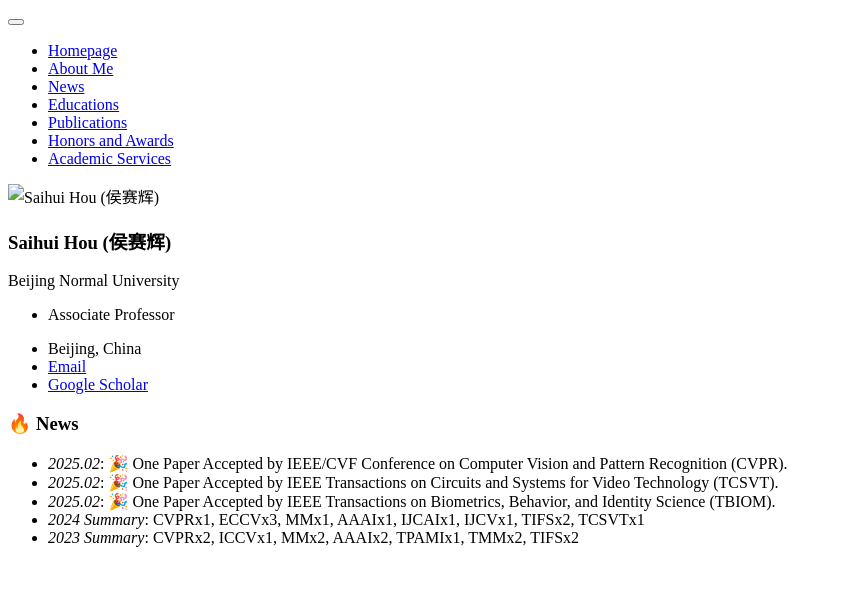
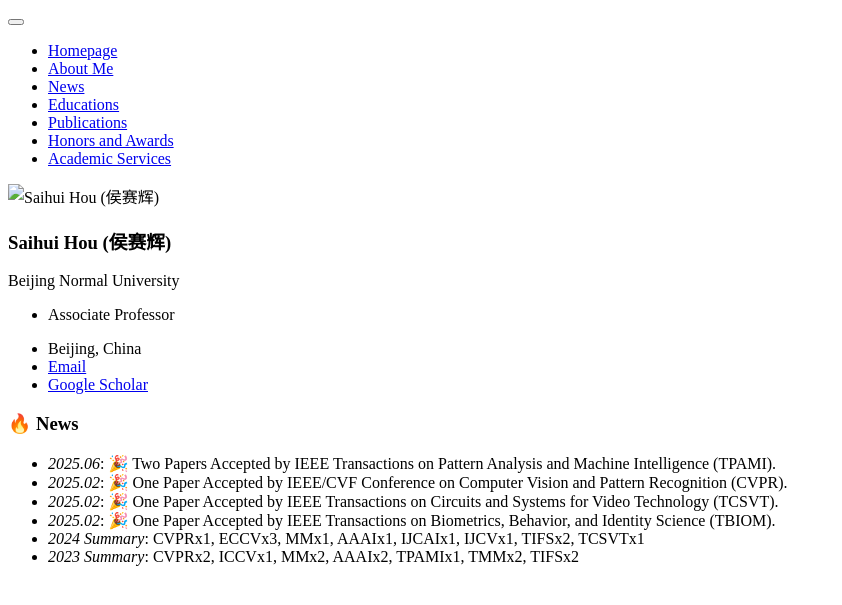
Before and after one commit to hshustc/hshustc.github.io, a Jekyll site: the page built from _pages/includes/2-news.md, in a window 1280 px wide. Shown: the top 605 px of the page, without its empty margins (0-842 px from the left). Built offline with Jekyll 4.4.1, drawn with Linux system fonts in a browser that asks for light colours; our own code applies the rules of GitHub Pages for plain Markdown files.

Commit message:
Update News

```diff
--- a/_pages/includes/2-news.md
+++ b/_pages/includes/2-news.md
@@ -1,4 +1,5 @@
 # 🔥 News
+- *2025.06*: 🎉 Two Papers Accepted by IEEE Transactions on Pattern Analysis and Machine Intelligence (TPAMI).
 - *2025.02*: 🎉 One Paper Accepted by IEEE/CVF Conference on Computer Vision and Pattern Recognition (CVPR).
 - *2025.02*: 🎉 One Paper Accepted by IEEE Transactions on Circuits and Systems for Video Technology (TCSVT).
 - *2025.02*: 🎉 One Paper Accepted by IEEE Transactions on Biometrics, Behavior, and Identity Science (TBIOM).
```
